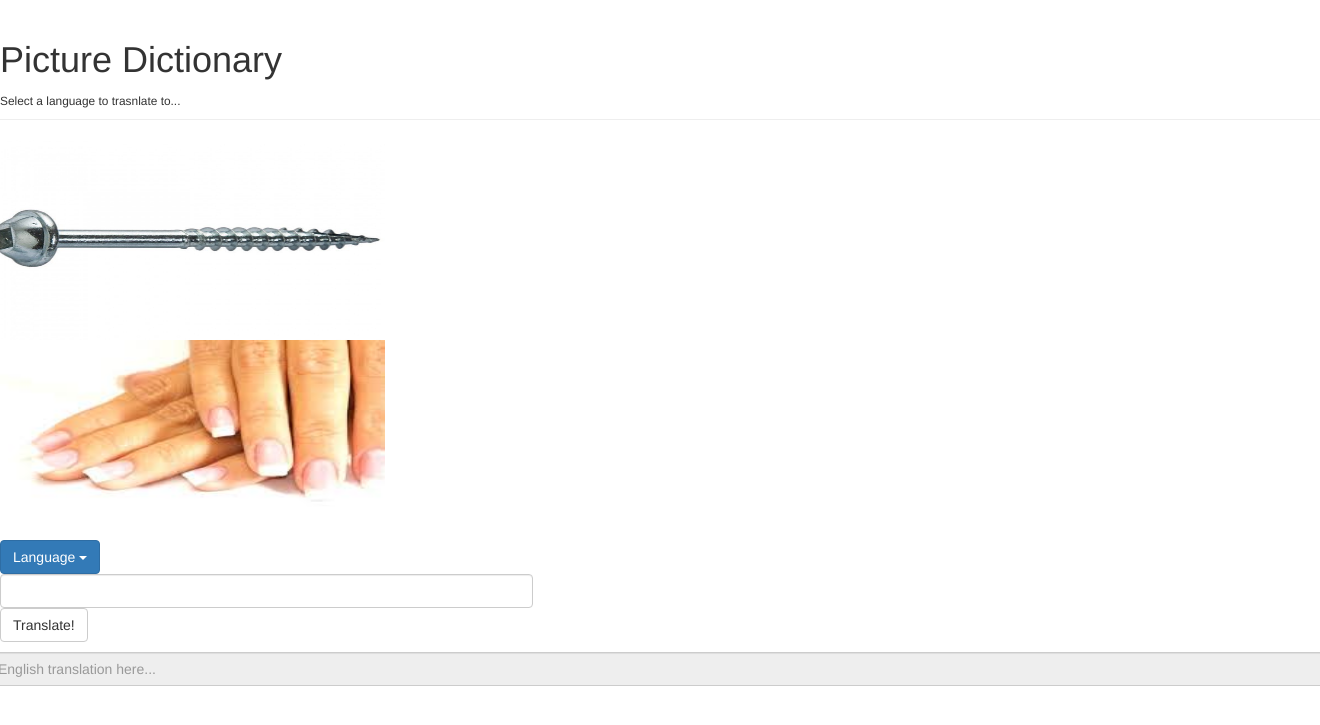
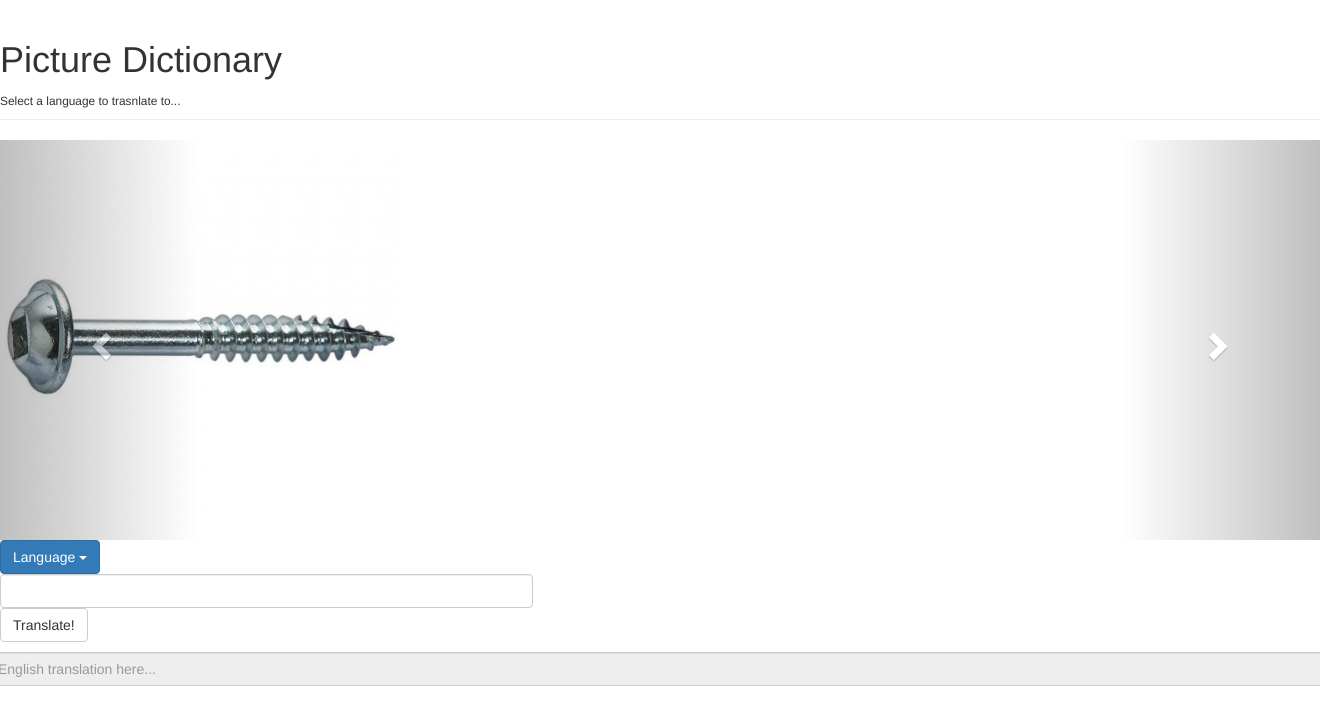
Before and after one commit to juhipark/cst205_project, a Flask app: page / in a window 1320 px wide; the page is wider, and only the part inside the window is pictured. Shown: the top 725 px of that part. Run offline with Flask 2, Linux system fonts and the light colour scheme; some libraries are stand-ins or nearby versions.

Commit message:
Fixed the images display with Carousel

```diff
--- a/main.py
+++ b/main.py
@@ -23,20 +23,25 @@ def translate(user_input, Ldest, Lsrc):
     result1 = translator.translate(user_input, dest=Ldest, src=Lsrc)
     return result1.text
 
-def imageSearch(result):
-    site = 'https://en.wikipedia.org/wiki/' + result
+def imageSearch(term):
+    site = 'https://en.wikipedia.org/wiki/' + term
     req = Request(site, headers={'User-Agent' : 'Mozilla/5.0'})
 
     resp = urlopen(req)
     bs_obj = BeautifulSoup(resp.read(), 'html.parser')
 
-    count = 0
+    count = 1
     new_pics_lst = []
+    #getting at least three images
     for tag in bs_obj.findAll("img"):
         count += 1
-        if(count < 4):
+        if(count < 5):
             target = tag.get('src')
             new_pics_lst.append(target)
+
+    #check if all of these new_pics_lst
+    #are valid image links
+
     return new_pics_lst
 
 
--- a/templates/home.html
+++ b/templates/home.html
@@ -9,28 +9,34 @@
   <small>Select a language to trasnlate to...</small>
 </div>
 
-<div class="row">
-    <div id="carouselExampleControls" class="carousel slide" data-ride="carousel">
-        <div class="carousel-inner">
-            <div class="carousel-item active">
-                <img class="d-block w-100" src="{{url_for('static', filename=pics[0] + '.jpg')}}" width="400" height="200" alt="">
-            </div>
-            <div class="carousel-item">
-                <img class="d-block w-100" src="{{url_for('static', filename= pics[1] +'.jpg')}}" width="400" height="200" alt="">
-            </div>
-        </div><!--carousel inner-->
+<div id="myCarousel" class="carousel slide" data-ride="carousel">
+    <!-- Carousel indicators -->
+    <ol class="carousel-indicators">
+        <li data-target="#myCarousel" data-slide-to="0" class="active"></li>
+        <li data-target="#myCarousel" data-slide-to="1"></li>
+        <li data-target="#myCarousel" data-slide-to="2"></li>
+    </ol>
+    <!-- Wrapper for carousel items -->
+    <div class="carousel-inner">
+        <div class="item active">
+            <img src="{{url_for('static', filename=pics[0] + '.jpg')}}" width="400" height="200" alt="First Slide">
+        </div>
+        <div class="item">
+            <img src="{{url_for('static', filename=pics[1] + '.jpg')}}" width="400" height="200" alt="Second Slide">
+        </div>
+        <div class="item">
+            <img src="{{url_for('static', filename=pics[1] + '.jpg')}}" width="400" height="200" alt="Third Slide">
+        </div>
+    </div>
+    <!-- Carousel controls -->
+    <a class="carousel-control left" href="#myCarousel" data-slide="prev">
+        <span class="glyphicon glyphicon-chevron-left"></span>
+    </a>
+    <a class="carousel-control right" href="#myCarousel" data-slide="next">
+        <span class="glyphicon glyphicon-chevron-right"></span>
+    </a>
+</div>
 
-        <a class="carousel-control-prev" href="#carouselExampleControls" role="button" data-slide="prev">
-            <span class="carousel-control-prev-icon" aria-hidden="true"></span>
-            <span class="sr-only">Previous</span>
-        </a>
-        <a class="carousel-control-next" href="#carouselExampleControls" role="button" data-slide="next">
-            <span class="carousel-control-next-icon" aria-hidden="true"></span>
-            <span class="sr-only">Next</span>
-        </a>
-</div><!--div id-->
-
-</div><!--row-->
 <div class="dropdown">
     <button class="btn btn-primary dropdown-toggle" type="button" data-toggle="dropdown">Language
     <span class="caret"></span></button>
```
